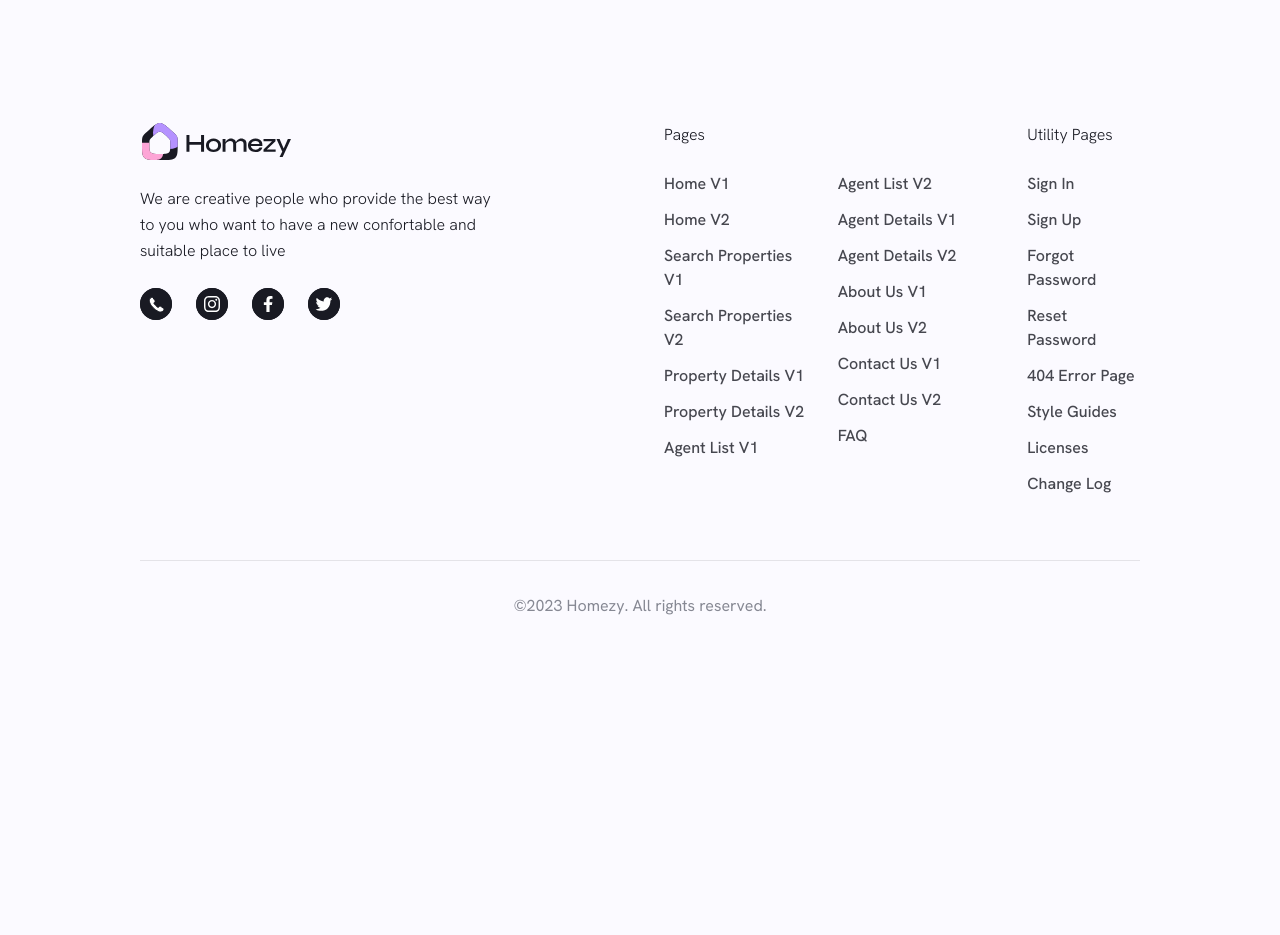
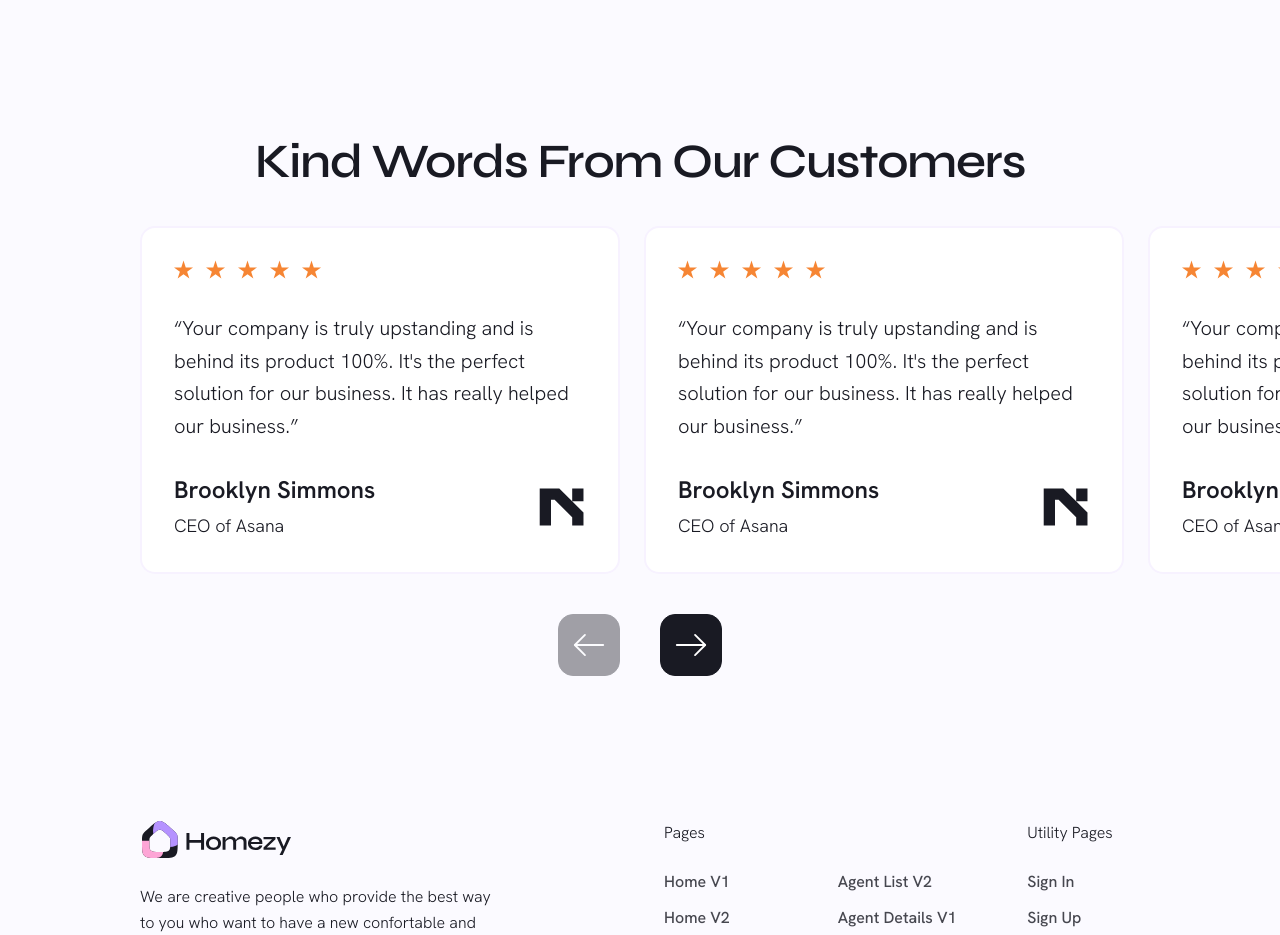
Before and after one commit to benicandra/beni-homezy, a Next.js app: page / in a window 1280 px wide. Shown: the part 4800-5735 px from the top of the page. Before the commit the page ends 5451 px from the top, so only its background shows below. Built offline with nearby package versions, Linux system fonts and the light colour scheme.

Commit message:
feat: add Testimonial section

```diff
--- a/app/page.tsx
+++ b/app/page.tsx
@@ -4,6 +4,7 @@ import Benefits from "@/components/sections/Benefits/Benefits";
 import Categories from "@/components/sections/Categories/Categories";
 import Cities from "@/components/sections/Cities/Cities";
 import Agents from "@/components/sections/Agents/Agents";
+import Testimonials from "@/components/sections/Testimonial/Testimonials";
 
 export default function Home() {
   return (
@@ -14,6 +15,7 @@ export default function Home() {
       <Categories />
       <Cities />
       <Agents />
+      <Testimonials />
     </div>
   );
 }
--- a/components/sections/Testimonial/Testimonials.tsx
+++ b/components/sections/Testimonial/Testimonials.tsx
@@ -0,0 +1,103 @@
+"use client";
+
+import { useState } from "react";
+import TestimonialCard from "@/components/shared/TestimonialCard/TestimonialCard";
+
+import ArrowLeftIcon from "@/assets/icons/arrow-left.svg";
+import ArrowRightIcon from "@/assets/icons/arrow-right.svg";
+
+const testimonialsData = [
+  {
+    rating: 5,
+    quote:
+      "Your company is truly upstanding and is behind its product 100%. It's the perfect solution for our business. It has really helped our business.",
+    name: "Brooklyn Simmons",
+    role: "CEO of Asana",
+  },
+  {
+    rating: 5,
+    quote:
+      "Your company is truly upstanding and is behind its product 100%. It's the perfect solution for our business. It has really helped our business.",
+    name: "Brooklyn Simmons",
+    role: "CEO of Asana",
+  },
+  {
+    rating: 5,
+    quote:
+      "Your company is truly upstanding and is behind its product 100%. It's the perfect solution for our business. It has really helped our business.",
+    name: "Brooklyn Simmons",
+    role: "CEO of Asana",
+  },
+  {
+    rating: 5,
+    quote:
+      "Your company is truly upstanding and is behind its product 100%. It's the perfect solution for our business. It has really helped our business.",
+    name: "Brooklyn Simmons",
+    role: "CEO of Asana",
+  },
+];
+
+const CARD_WIDTH_PX = 480;
+const GAP_PX = 24;
+
+export default function Testimonials() {
+  const [currentIndex, setCurrentIndex] = useState(0);
+  const maxIndex = testimonialsData.length - 1;
+
+  const handlePrev = () => setCurrentIndex((i) => Math.max(0, i - 1));
+  const handleNext = () => setCurrentIndex((i) => Math.min(maxIndex, i + 1));
+
+  const translateX = currentIndex * (CARD_WIDTH_PX + GAP_PX);
+
+  return (
+    <section className="flex flex-col gap-10">
+      {/* Heading — respects Container padding */}
+      <div className="text-center">
+        <h2 className="text-4xl md:text-5xl font-semibold tracking-tight text-foreground">
+          Kind Words From Our Customers
+        </h2>
+      </div>
+
+      {/* Carousel wrapper — break out ke kanan */}
+      <div className="overflow-hidden -mr-6 lg:-mr-35">
+        <div
+          className="flex gap-6 transition-transform duration-500 ease-in-out"
+          style={{ transform: `translateX(-${translateX}px)` }}
+          aria-label="Testimonials carousel"
+        >
+          {testimonialsData.map((item, index) => (
+            <TestimonialCard
+              key={index}
+              rating={item.rating}
+              quote={item.quote}
+              name={item.name}
+              role={item.role}
+            />
+          ))}
+        </div>
+      </div>
+
+      {/* Navigation buttons — respects Container padding */}
+      <div className="flex justify-center gap-10">
+        <button
+          type="button"
+          onClick={handlePrev}
+          disabled={currentIndex === 0}
+          aria-label="Previous testimonial"
+          className="disabled:opacity-40 disabled:cursor-not-allowed transition-opacity p-2.5 rounded-[15px] border border-foreground bg-foreground text-white hover:bg-lavender hover:border-lavender"
+        >
+          <ArrowLeftIcon className="size-10" />
+        </button>
+        <button
+          type="button"
+          onClick={handleNext}
+          disabled={currentIndex === maxIndex}
+          aria-label="Next testimonial"
+          className="disabled:opacity-40 disabled:cursor-not-allowed transition-opacity p-2.5 rounded-[15px] border border-foreground bg-foreground text-white hover:bg-lavender hover:border-lavender"
+        >
+          <ArrowRightIcon className="size-10" />
+        </button>
+      </div>
+    </section>
+  );
+}
--- /dev/null
+++ b/components/shared/TestimonialCard/TestimonialCard.tsx
@@ -0,0 +1,50 @@
+import StarIcon from "@/assets/icons/stars.svg";
+import CompanyIcon from "@/assets/icons/company.svg";
+
+interface TestimonialCardProps {
+  rating?: number;
+  quote: string;
+  name: string;
+  role: string;
+  className?: string;
+}
+
+export default function TestimonialCard({
+  rating = 5,
+  quote,
+  name,
+  role,
+  className = "",
+}: TestimonialCardProps) {
+  const clampedRating = Math.min(5, Math.max(0, rating));
+
+  return (
+    <div
+      className={`flex flex-col gap-8 p-8 border-2 border-lavender-20 rounded-[15px] bg-white min-w-[334px] md:min-w-[480px] ${className}`}
+    >
+      <div
+        className="flex gap-3"
+        aria-label={`Rating: ${clampedRating} out of 5`}
+      >
+        {Array.from({ length: clampedRating }).map((_, i) => (
+          <StarIcon key={i} className="w-5 h-5 text-[#F68533]" />
+        ))}
+      </div>
+
+      <p className="text-xl font-light text-foreground leading-relaxed flex-1">
+        &ldquo;{quote}&rdquo;
+      </p>
+
+      <div className="flex items-center justify-between gap-4">
+        <div className="flex flex-col gap-1.5">
+          <span className="font-semibold text-foreground text-2xl">{name}</span>
+          <span className="text-lg font-light text-foreground">{role}</span>
+        </div>
+        <CompanyIcon
+          className="w-12 h-12 shrink-0 text-foreground"
+          aria-label="Company logo"
+        />
+      </div>
+    </div>
+  );
+}
```
Also changed, not shown: assets/icons/company.svg (added), assets/icons/stars.svg (added).
